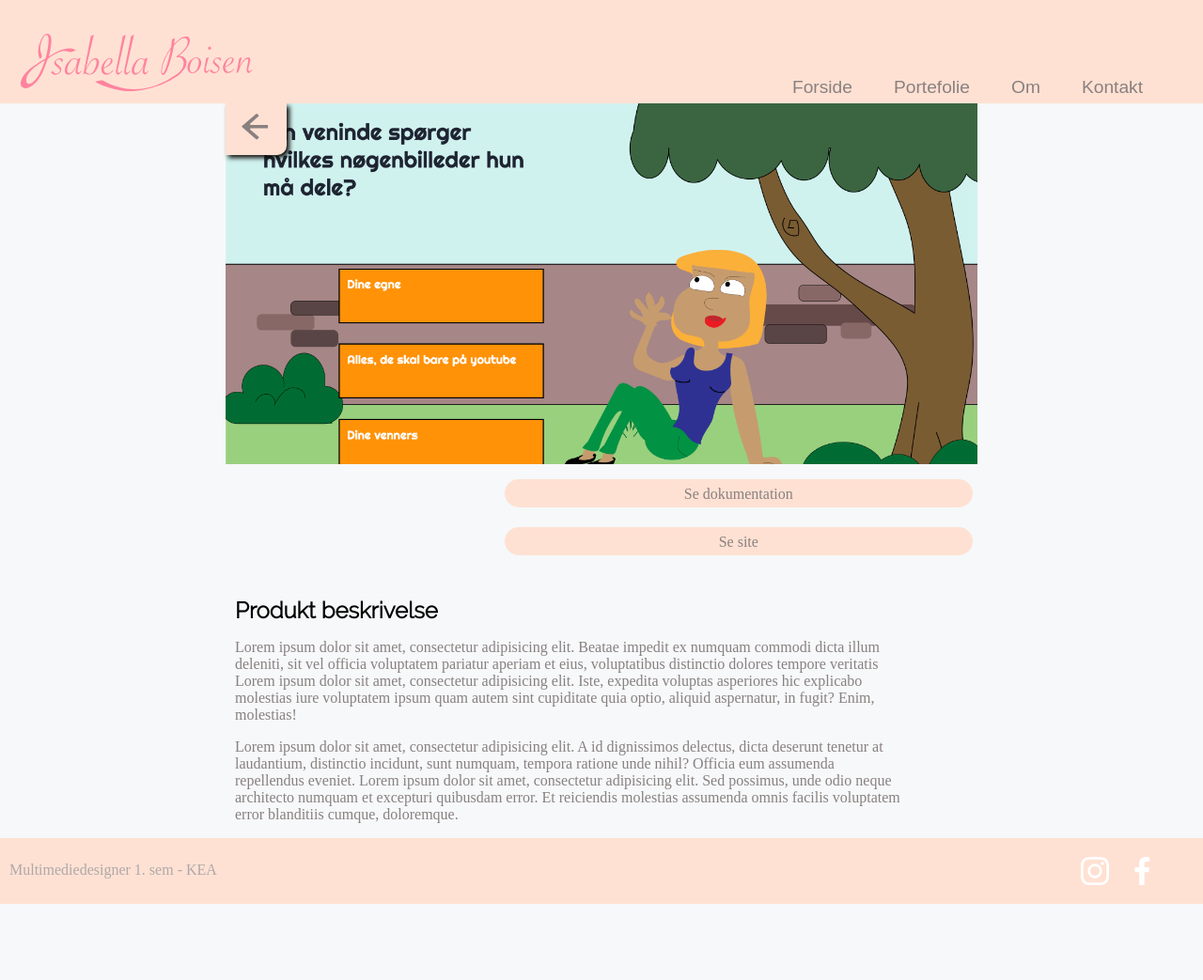
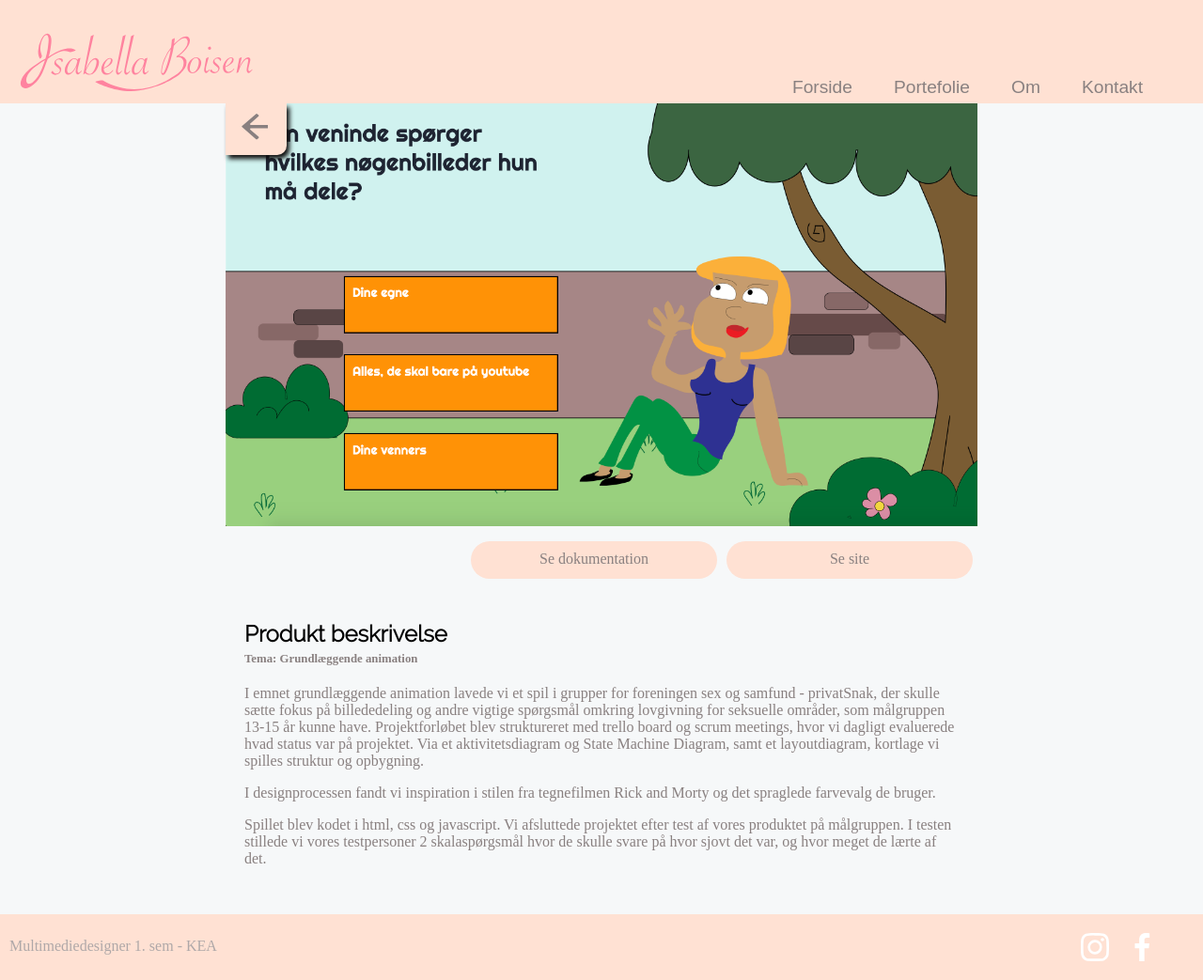
Before and after one commit to isab3498/eksamens_portefolie_site, a plain HTML site: page portefolie3.html in a window 1280 px wide. Shown: the whole page at 94% size. Before the commit the page ends 962 px from the top, so only its background shows below. Drawn offline with Linux system fonts and the light colour scheme.

Commit message:
Det færdige portefolie site

```diff
--- a/portefolie3.html
+++ b/portefolie3.html
@@ -75,8 +75,11 @@
             </div>
             <div class="txt">
                 <h2>Produkt beskrivelse</h2>
-                <p>Lorem ipsum dolor sit amet, consectetur adipisicing elit. Beatae impedit ex numquam commodi dicta illum deleniti, sit vel officia voluptatem pariatur aperiam et eius, voluptatibus distinctio dolores tempore veritatis Lorem ipsum dolor sit amet, consectetur adipisicing elit. Iste, expedita voluptas asperiores hic explicabo molestias iure voluptatem ipsum quam autem sint cupiditate quia optio, aliquid aspernatur, in fugit? Enim, molestias!</p>
-                <p>Lorem ipsum dolor sit amet, consectetur adipisicing elit. A id dignissimos delectus, dicta deserunt tenetur at laudantium, distinctio incidunt, sunt numquam, tempora ratione unde nihil? Officia eum assumenda repellendus eveniet. Lorem ipsum dolor sit amet, consectetur adipisicing elit. Sed possimus, unde odio neque architecto numquam et excepturi quibusdam error. Et reiciendis molestias assumenda omnis facilis voluptatem error blanditiis cumque, doloremque.</p>
+                <h3>Tema: Grundlæggende animation</h3>
+                <p>I emnet grundlæggende animation lavede vi et spil i grupper for foreningen sex og samfund - privatSnak, der skulle sætte fokus på billededeling og andre vigtige spørgsmål omkring lovgivning for seksuelle områder, som målgruppen 13-15 år kunne have. Projektforløbet blev struktureret med trello board og scrum meetings, hvor vi dagligt evaluerede hvad status var på projektet. Via et aktivitetsdiagram og State Machine Diagram, samt et layoutdiagram, kortlage vi spilles struktur og opbygning. </p>
+                <p>I designprocessen fandt vi inspiration i stilen fra tegnefilmen Rick and Morty og det spraglede farvevalg de bruger. </p>
+                <p>Spillet blev kodet i html, css og javascript.
+                    Vi afsluttede projektet efter test af vores produktet på målgruppen. I testen stillede vi vores testpersoner 2 skalaspørgsmål hvor de skulle svare på hvor sjovt det var, og hvor meget de lærte af det. </p>
             </div>
         </div>
     </section>
--- a/style.css
+++ b/style.css
@@ -84,7 +84,6 @@ header {
     width: 100vw;
     height: 110px;
     background-color: rgb(255, 225, 211);
-    /*border-bottom: 4px solid rgba(255, 132, 77, 0.24);*/
 }
 
 .logo {
@@ -109,7 +108,6 @@ header {
     font-family: 'Montserrat', sans-serif;
     line-height: 1.5;
     color: white;
-    /*    color: white;*/
     cursor: pointer;
 }
 
@@ -117,13 +115,6 @@ header {
     color: white;
 }
 
-/*#menuknap {
-    background-image: url(ikoner/menu_ikon.svg);
-    background-size: cover;
-    width: 10vw;
-    height: 10vw;
-    margin: 40px 20px ;
-}*/
 
 #menu {
     position: absolute;
@@ -283,7 +274,7 @@ footer p {
     margin: 50px 20px 20px 20px;
 }
 
-.txt {
+#om .txt {
     flex-grow: 1;
     flex-basis: 300px;
     margin: 30px;
@@ -375,7 +366,11 @@ footer p {
     background-color: rgb(255, 225, 211);
     border-bottom-right-radius: 10px;
     padding: 10px 0 0 15px;
-    box-shadow: 3px 3px 5px #100f0f;
+    box-shadow: 3px 4px 5px #100f0f;
+}
+
+#portefolie .txt {
+    margin: 40px 20px 50px;
 }
 
 .pil {
@@ -588,8 +583,8 @@ footer p {
         padding: 40px;
     }
 
-    .txt {
-        margin: 40px 80px 0 10px;
+    #om .txt {
+        margin: 40px 80px 40px 10px;
     }
 
     #portefolie {
@@ -602,14 +597,13 @@ footer p {
         max-width: 800px;
     }
 
-    .knap1,
-    .knap2 {
+    .knap {
         height: 40px;
         width: 250px;
     }
 
-    .knap_container p {
-        padding: 7px;
+    .knap p {
+        padding: 10px;
     }
 
     #kontakt .txt {
@@ -627,21 +621,13 @@ footer p {
     .portefolie_billede4,
     .portefolie_billede5,
     .portefolie_billede6 {
-        height: 50vw;
+        height: 450px;
     }
 
 }
 
-@media only screen and (min-width: 1150px) {
+@media only screen and (min-width: 1100px) {
 
-    .portefolie_billede1,
-    .portefolie_billede2,
-    .portefolie_billede3,
-    .portefolie_billede4,
-    .portefolie_billede5,
-    .portefolie_billede6 {
-        height: 30vw;
-    }
 
     header li a {
         font-size: 1.2rem;
```
Also changed, not shown: kontakt.html (+4 -2 lines), om.html (+5 -2 lines), portefolie1.html (+4 -2 lines), portefolie2.html (+4 -2 lines), portefolie4.html (+5 -2 lines), portefolie5.html (+5 -2 lines), portefolie6.html (+6 -4 lines), portefolieside.html (+2 -2 lines).
